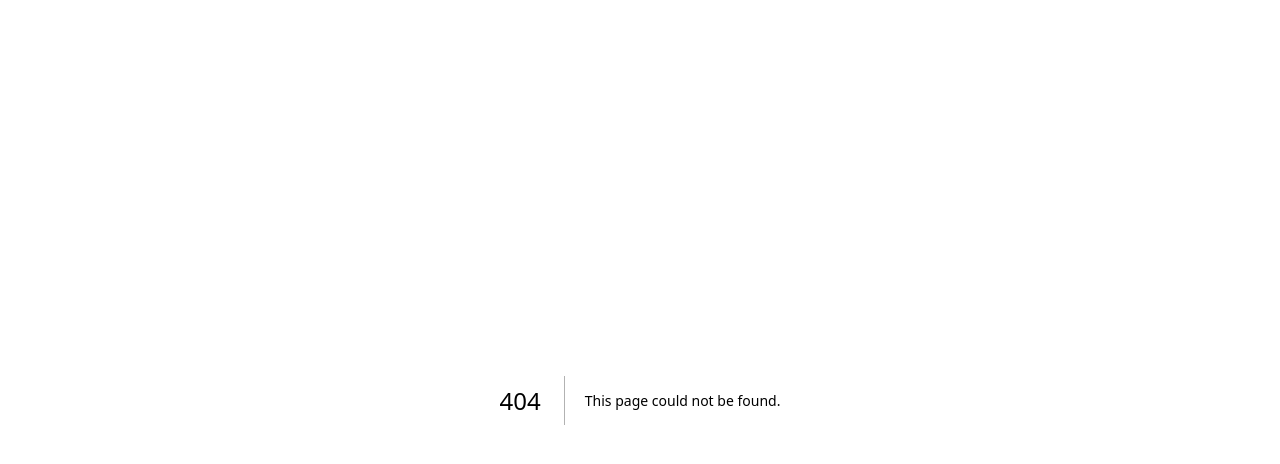
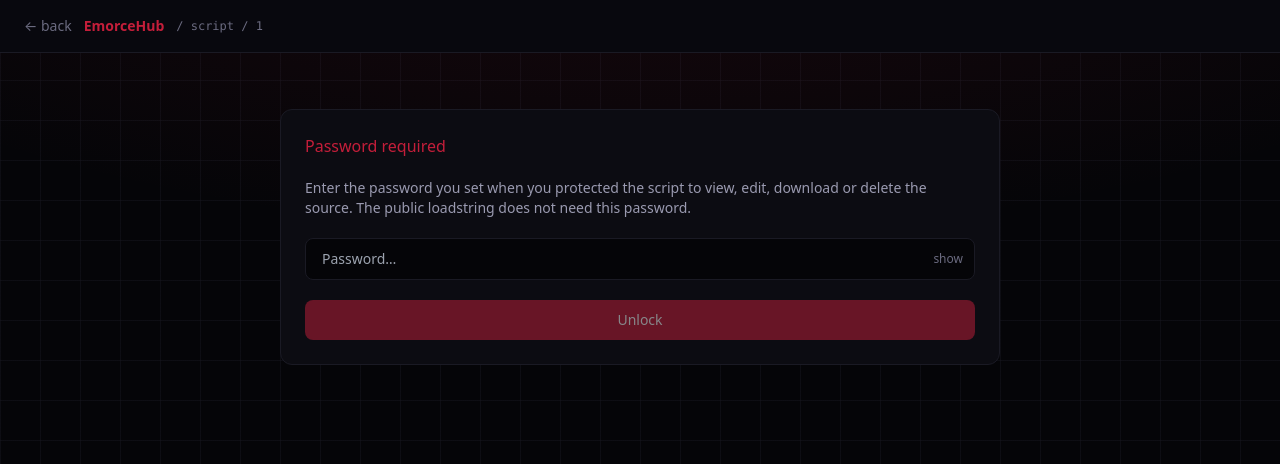
Before and after one commit to hexed00/emorce-obfuscator, a Next.js app: page /script/1 in a window 1280 px wide. Before the commit this address had no page. Shown: the top 464 px of the page. Built offline with nearby package versions, Linux system fonts and the light colour scheme.

Commit message:
add manage page

```diff
--- /dev/null
+++ b/app/script/[key]/page.tsx
@@ -0,0 +1,160 @@
+"use client";
+
+import { useState } from "react";
+import { useParams } from "next/navigation";
+import Link from "next/link";
+
+export default function ManageScript() {
+  const params = useParams();
+  const key = String(params.key || "");
+
+  const [password, setPassword] = useState("");
+  const [showPw, setShowPw] = useState(false);
+  const [source, setSource] = useState("");
+  const [unlocked, setUnlocked] = useState(false);
+  const [loading, setLoading] = useState(false);
+  const [error, setError] = useState("");
+  const [msg, setMsg] = useState("");
+  const [meta, setMeta] = useState<{ id: string; chars: number; customPath: string | null } | null>(null);
+
+  async function unlock() {
+    setError("");
+    setMsg("");
+    setLoading(true);
+    try {
+      const res = await fetch(`/api/script/${key}`, {
+        method: "POST",
+        headers: { "Content-Type": "application/json" },
+        body: JSON.stringify({ password }),
+      });
+      const data = await res.json();
+      if (!res.ok) throw new Error(data.error || "Failed");
+      setSource(data.source);
+      setMeta({ id: data.id, chars: data.chars, customPath: data.customPath });
+      setUnlocked(true);
+    } catch (e: any) {
+      setError(e.message || "Wrong password");
+    } finally {
+      setLoading(false);
+    }
+  }
+
+  async function save() {
+    setError("");
+    setMsg("");
+    setLoading(true);
+    try {
+      const res = await fetch(`/api/script/${key}`, {
+        method: "POST",
+        headers: { "Content-Type": "application/json" },
+        body: JSON.stringify({ password, action: "update", source }),
+      });
+      const data = await res.json();
+      if (!res.ok) throw new Error(data.error || "Failed");
+      setMsg("Saved. Loadstring still points to the same URL.");
+      if (meta) setMeta({ ...meta, chars: data.chars });
+    } catch (e: any) {
+      setError(e.message);
+    } finally {
+      setLoading(false);
+    }
+  }
+
+  async function remove() {
+    if (!confirm("Delete this script forever? The loadstring will stop working.")) return;
+    setLoading(true);
+    try {
+      const res = await fetch(`/api/script/${key}`, {
+        method: "POST",
+        headers: { "Content-Type": "application/json" },
+        body: JSON.stringify({ password, action: "delete" }),
+      });
+      const data = await res.json();
+      if (!res.ok) throw new Error(data.error || "Failed");
+      setUnlocked(false);
+      setSource("");
+      setMsg("Deleted.");
+    } catch (e: any) {
+      setError(e.message);
+    } finally {
+      setLoading(false);
+    }
+  }
+
+  function download() {
+    const blob = new Blob([source], { type: "text/plain" });
+    const url = URL.createObjectURL(blob);
+    const a = document.createElement("a");
+    a.href = url;
+    a.download = `${meta?.customPath || meta?.id || "script"}.lua`;
+    a.click();
+    URL.revokeObjectURL(url);
+  }
+
+  return (
+    <div className="min-h-screen flex flex-col text-[#e8e8f0]">
+      <header className="border-b border-[#1a1a24] bg-[#08080e] px-6 py-4 flex items-center gap-3">
+        <Link href="/" className="text-[#6b6b80] hover:text-white text-sm">← back</Link>
+        <span className="font-semibold text-sm text-[#c41e3a]">EmorceHub</span>
+        <span className="text-[#6b6b80] font-mono text-xs">/ script / {key}</span>
+      </header>
+
+      <main className="flex-1 p-6 max-w-3xl mx-auto w-full">
+        {!unlocked ? (
+          <div className="rounded-xl border border-[#1a1a24] bg-[#0c0c12] p-6 space-y-5 mt-8">
+            <h1 className="font-medium text-[#c41e3a]">Password required</h1>
+            <p className="text-sm text-[#9a9ab0]">
+              Enter the password you set when you protected the script to view, edit, download or delete the source.
+              The public loadstring does not need this password.
+            </p>
+            <div className="relative">
+              <input
+                type={showPw ? "text" : "password"}
+                value={password}
+                onChange={(e) => setPassword(e.target.value)}
+                onKeyDown={(e) => e.key === "Enter" && unlock()}
+                placeholder="Password…"
+                className="w-full px-4 py-2.5 pr-16 rounded-lg border border-[#1a1a24] bg-[#050508] text-sm focus:outline-none focus:border-[#c41e3a]/50"
+              />
+              <button type="button" onClick={() => setShowPw(!showPw)} className="absolute right-3 top-1/2 -translate-y-1/2 text-xs text-[#6b6b80]">
+                {showPw ? "hide" : "show"}
+              </button>
+            </div>
+            {error && <p className="text-sm text-red-400">{error}</p>}
+            {msg && <p className="text-sm text-green-400">{msg}</p>}
+            <button
+              type="button"
+              onClick={unlock}
+              disabled={loading || !password}
+              className="w-full py-2.5 rounded-lg bg-[#c41e3a] text-white text-sm font-medium disabled:opacity-50"
+            >
+              {loading ? "Checking…" : "Unlock"}
+            </button>
+          </div>
+        ) : (
+          <div className="space-y-4 mt-4">
+            <div className="flex flex-wrap items-center gap-2 justify-between">
+              <div className="text-xs text-[#6b6b80] font-mono">
+                id: {meta?.id} · {meta?.chars} chars
+                {meta?.customPath ? ` · path: ${meta.customPath}` : ""}
+              </div>
+              <div className="flex gap-2">
+                <button type="button" onClick={download} className="px-3 py-1.5 rounded-lg border border-[#1a1a24] text-xs text-[#9a9ab0] hover:text-white">Download</button>
+                <button type="button" onClick={save} disabled={loading} className="px-3 py-1.5 rounded-lg bg-[#c41e3a] text-xs text-white disabled:opacity-50">Save</button>
+                <button type="button" onClick={remove} disabled={loading} className="px-3 py-1.5 rounded-lg border border-red-900/50 text-xs text-red-400">Delete</button>
+              </div>
+            </div>
+            {msg && <p className="text-sm text-green-400">{msg}</p>}
+            {error && <p className="text-sm text-red-400">{error}</p>}
+            <textarea
+              value={source}
+              onChange={(e) => setSource(e.target.value)}
+              spellCheck={false}
+              className="w-full min-h-[400px] px-4 py-3 rounded-xl border border-[#1a1a24] bg-[#050508] text-sm font-mono text-[#b8b8c8] focus:outline-none focus:border-[#c41e3a]/40"
+            />
+          </div>
+        )}
+      </main>
+    </div>
+  );
+}
```
